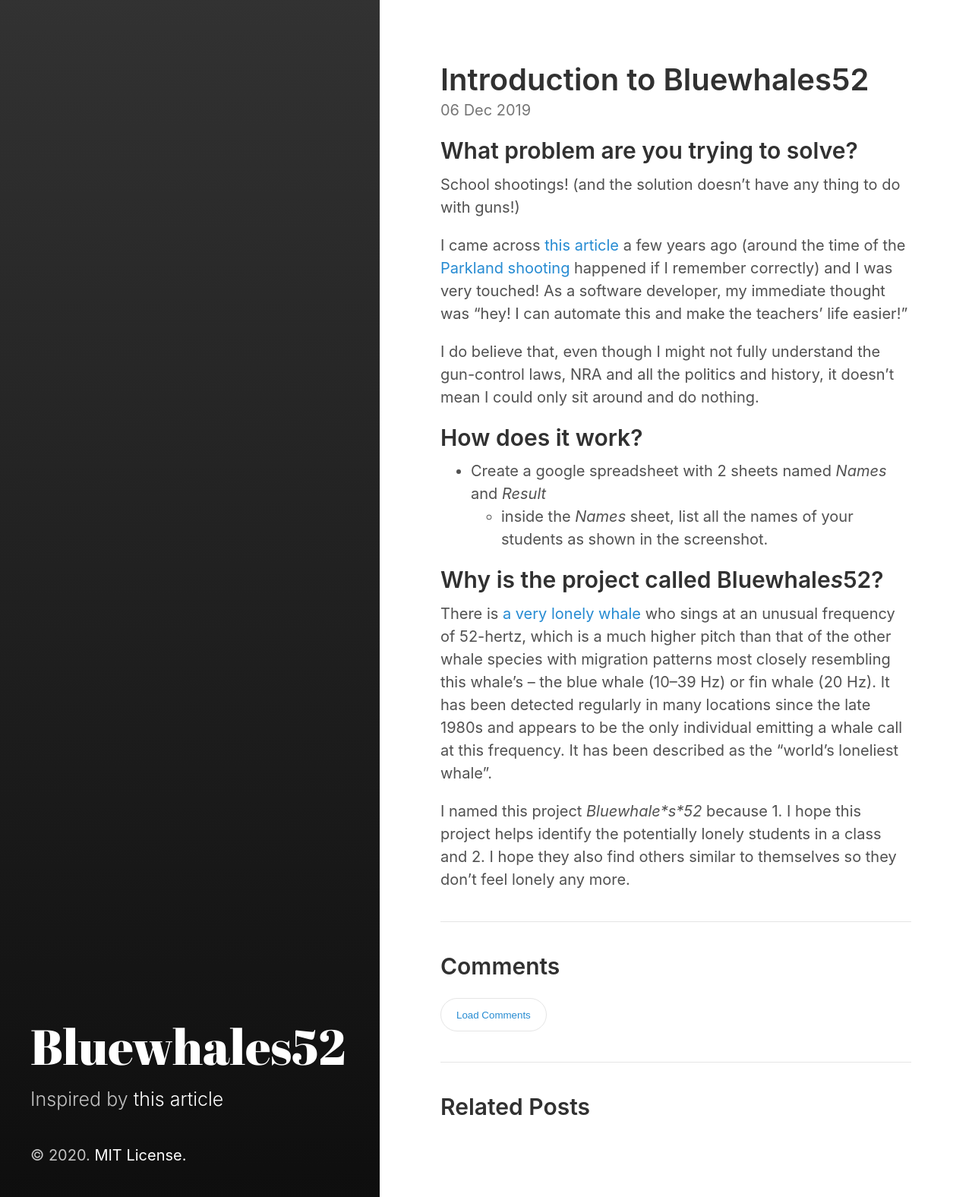
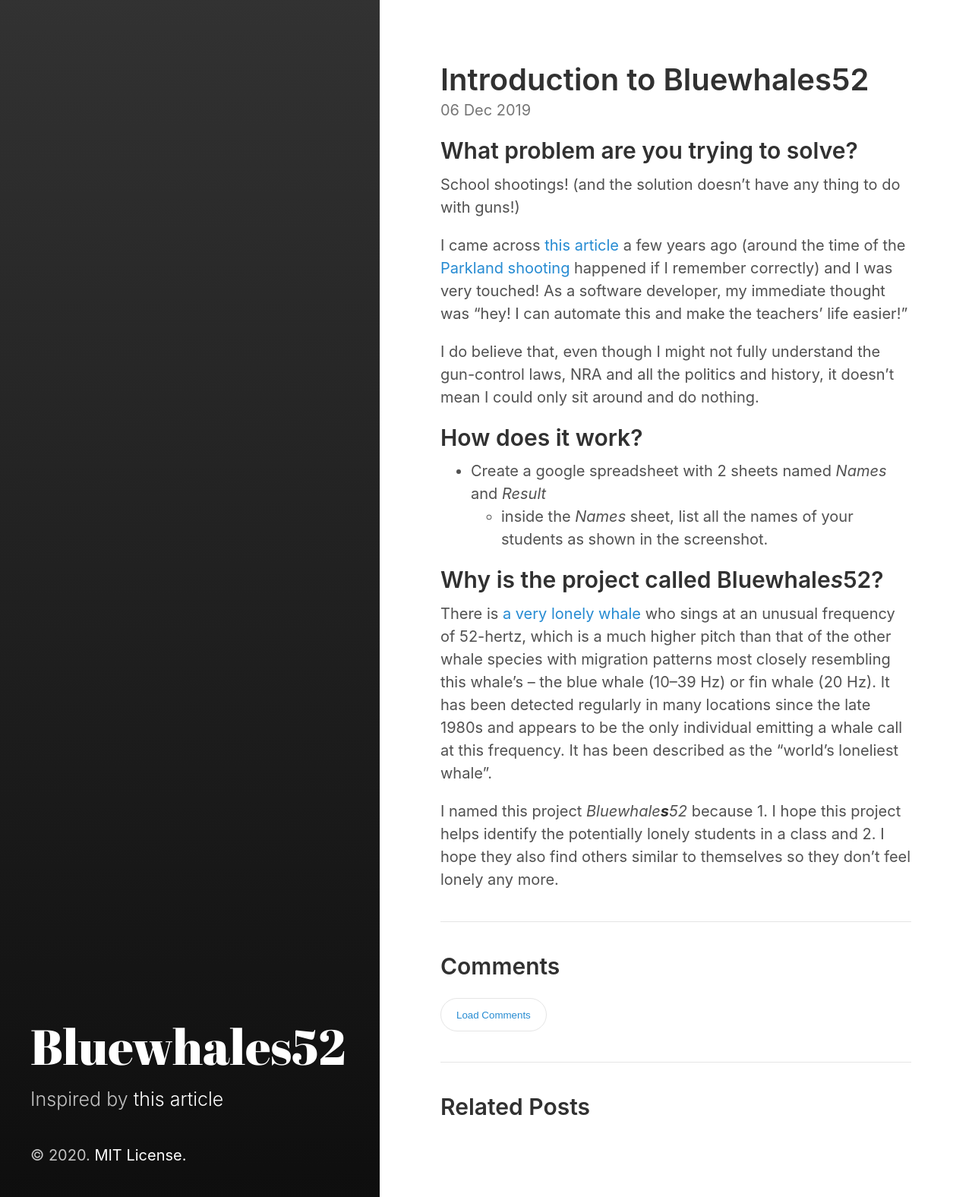
Before and after one commit to chuyaguo2014/bluewhales52, a Jekyll site: the page built from _posts/2019-12-06-Hello-Bluewhales52.md, in a window 1280 px wide. Shown: the whole page at 76% size. Built offline with Jekyll 4.4.1, drawn with Linux system fonts in a browser that asks for light colours.

Commit message:
update bad style

```diff
--- a/_posts/2019-12-06-Hello-Bluewhales52.md
+++ b/_posts/2019-12-06-Hello-Bluewhales52.md
@@ -23,4 +23,4 @@
 
 There is [a very lonely whale](https://en.wikipedia.org/wiki/52-hertz_whale) who sings at an unusual frequency of 52-hertz, which is a much higher pitch than that of the other whale species with migration patterns most closely resembling this whale's – the blue whale (10–39 Hz) or fin whale (20 Hz). It has been detected regularly in many locations since the late 1980s and appears to be the only individual emitting a whale call at this frequency. It has been described as the "world's loneliest whale".
 
-I named this project _Bluewhale*s*52_ because 1. I hope this project helps identify the potentially lonely students in a class and 2. I hope they also find others similar to themselves so they don't feel lonely any more.
+I named this project _Bluewhale**s**52_ because 1. I hope this project helps identify the potentially lonely students in a class and 2. I hope they also find others similar to themselves so they don't feel lonely any more.
```
